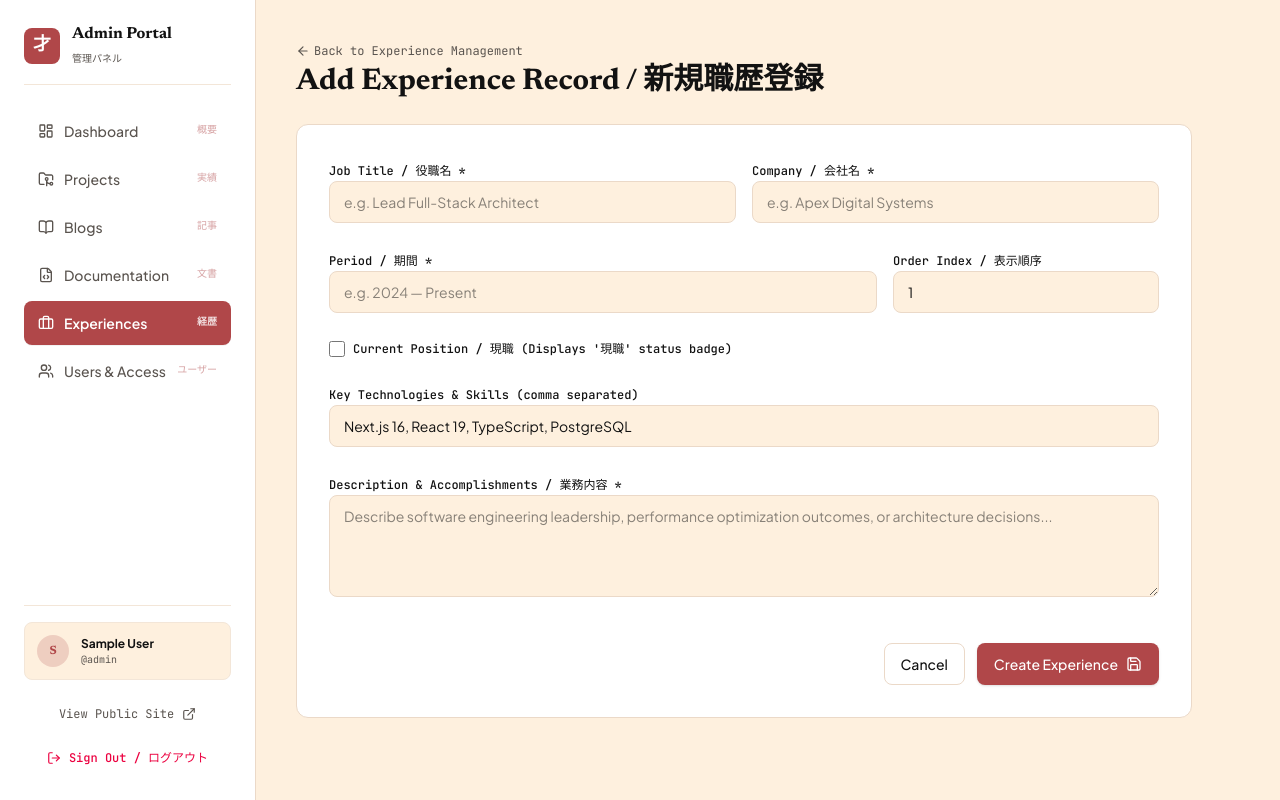
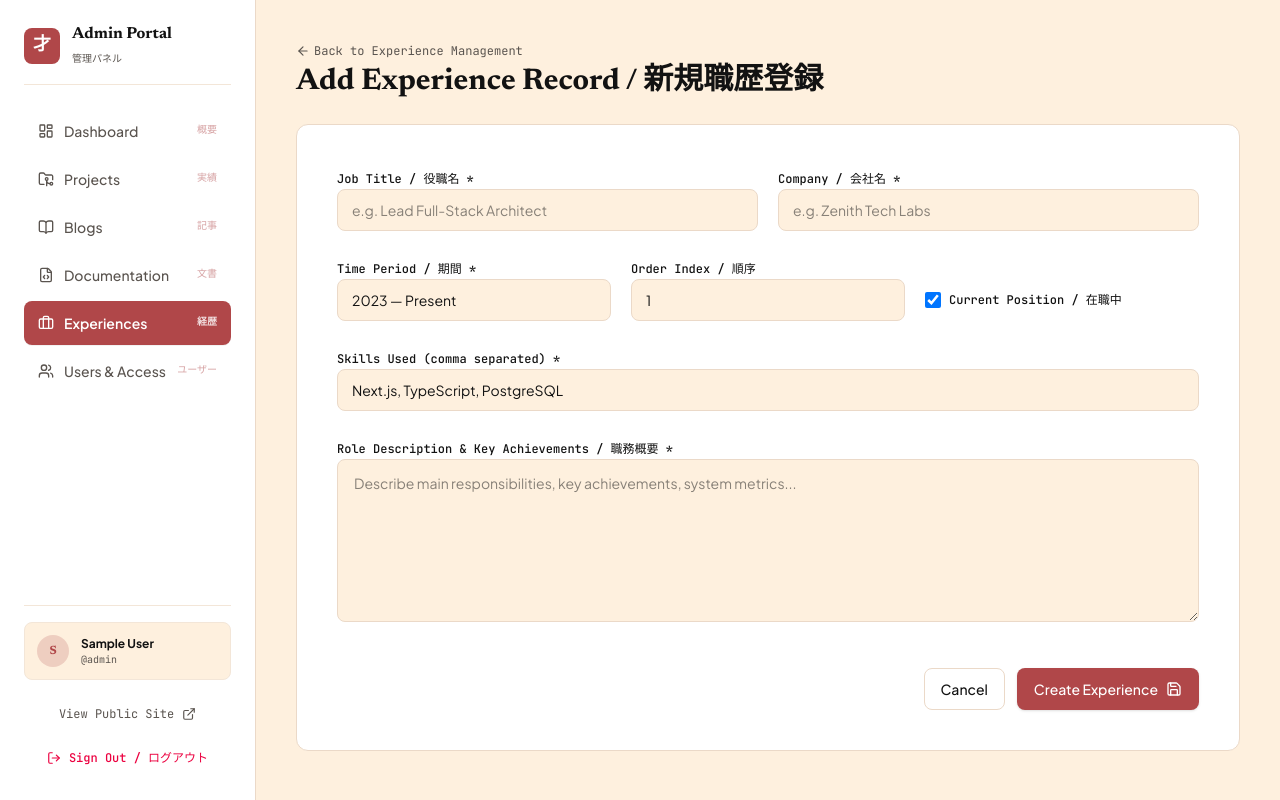
Before and after one commit to astrocoding/zaenalalfian-portofolio-template, a Next.js app: page /admin/experiences/new in a window 1280 px wide. Built offline with nearby package versions, Linux system fonts and the light colour scheme; no server answers; sample sign-in values are in the browser's storage.

Commit message:
refactor(admin form): fixed form input layout width

```diff
--- a/components/admin/BlogForm.tsx
+++ b/components/admin/BlogForm.tsx
@@ -68,15 +68,15 @@ export const BlogForm: React.FC<BlogFormProps> = ({ initialData, isEdit = false
   };
 
   return (
-    <form onSubmit={handleSubmit} className="space-y-6 max-w-4xl bg-surface border border-border-warm rounded-xl p-6 sm:p-8 shadow-card">
+    <form onSubmit={handleSubmit} className="space-y-6 w-full bg-surface border border-border-warm rounded-xl p-6 sm:p-8 md:p-10 shadow-card">
       {error && (
-        <div className="p-3.5 rounded bg-rose-50 border border-rose-200 text-rose-700 text-xs flex items-center space-x-2">
-          <AlertCircle className="w-4 h-4" />
+        <div className="p-4 rounded-lg bg-rose-50 border border-rose-200 text-rose-700 text-xs flex items-center space-x-2">
+          <AlertCircle className="w-4 h-4 shrink-0" />
           <span>{error}</span>
         </div>
       )}
 
-      <div className="grid grid-cols-1 sm:grid-cols-2 gap-4">
+      <div className="grid grid-cols-1 md:grid-cols-2 gap-5">
         <div className="space-y-1.5">
           <label className="text-xs font-mono font-medium text-ink">Title / タイトル *</label>
           <input
@@ -102,7 +102,7 @@ export const BlogForm: React.FC<BlogFormProps> = ({ initialData, isEdit = false
         </div>
       </div>
 
-      <div className="grid grid-cols-1 sm:grid-cols-2 gap-4">
+      <div className="grid grid-cols-1 md:grid-cols-2 gap-5">
         <div className="space-y-1.5">
           <label className="text-xs font-mono font-medium text-ink">Category / カテゴリ *</label>
           <input
@@ -131,7 +131,7 @@ export const BlogForm: React.FC<BlogFormProps> = ({ initialData, isEdit = false
         <label className="text-xs font-mono font-medium text-ink">Description / 概要 *</label>
         <textarea
           required
-          rows={2}
+          rows={3}
           value={formData.description}
           onChange={(e) => setFormData({ ...formData, description: e.target.value })}
           placeholder="Short summary for search results & cards..."
@@ -143,11 +143,11 @@ export const BlogForm: React.FC<BlogFormProps> = ({ initialData, isEdit = false
         <label className="text-xs font-mono font-medium text-ink">Markdown / MDX Content / 本文 *</label>
         <textarea
           required
-          rows={12}
+          rows={16}
           value={formData.content}
           onChange={(e) => setFormData({ ...formData, content: e.target.value })}
           placeholder="Write article content in Markdown format..."
-          className="w-full px-3.5 py-2.5 rounded-md border border-border-warm bg-paper text-ink font-mono text-xs focus:outline-none focus:ring-2 focus:ring-primary/50 resize-y"
+          className="w-full px-4 py-3 rounded-md border border-border-warm bg-paper text-ink font-mono text-xs leading-relaxed focus:outline-none focus:ring-2 focus:ring-primary/50 resize-y"
         />
       </div>
 
--- a/components/admin/DocForm.tsx
+++ b/components/admin/DocForm.tsx
@@ -31,8 +31,8 @@ export const DocForm: React.FC<DocFormProps> = ({ initialData, isEdit = false })
     slug: initialData?.slug || "",
     category: initialData?.category || "architecture",
     description: initialData?.description || "",
-    content: initialData?.content || "# Guide Title\n\n## Section Overview\n\nDocumentation content goes here...",
-    order: initialData?.order ?? 1,
+    content: initialData?.content || "# Documentation Guide Title\n\nWrite guide content here...",
+    order: initialData?.order || 1,
   });
 
   const handleSubmit = async (e: React.FormEvent) => {
@@ -42,7 +42,7 @@ export const DocForm: React.FC<DocFormProps> = ({ initialData, isEdit = false })
 
     const payload = {
       ...formData,
-      order: Number(formData.order) || 99,
+      order: Number(formData.order) || 1,
     };
 
     let res;
@@ -62,16 +62,16 @@ export const DocForm: React.FC<DocFormProps> = ({ initialData, isEdit = false })
   };
 
   return (
-    <form onSubmit={handleSubmit} className="space-y-6 max-w-4xl bg-surface border border-border-warm rounded-xl p-6 sm:p-8 shadow-card">
+    <form onSubmit={handleSubmit} className="space-y-6 w-full bg-surface border border-border-warm rounded-xl p-6 sm:p-8 md:p-10 shadow-card">
       {error && (
-        <div className="p-3.5 rounded bg-rose-50 border border-rose-200 text-rose-700 text-xs flex items-center space-x-2">
-          <AlertCircle className="w-4 h-4" />
+        <div className="p-4 rounded-lg bg-rose-50 border border-rose-200 text-rose-700 text-xs flex items-center space-x-2">
+          <AlertCircle className="w-4 h-4 shrink-0" />
           <span>{error}</span>
         </div>
       )}
 
-      <div className="grid grid-cols-1 sm:grid-cols-3 gap-4">
-        <div className="space-y-1.5 sm:col-span-2">
+      <div className="grid grid-cols-1 md:grid-cols-3 gap-5">
+        <div className="space-y-1.5 md:col-span-2">
           <label className="text-xs font-mono font-medium text-ink">Guide Title / タイトル *</label>
           <input
             type="text"
@@ -95,7 +95,7 @@ export const DocForm: React.FC<DocFormProps> = ({ initialData, isEdit = false })
         </div>
       </div>
 
-      <div className="grid grid-cols-1 sm:grid-cols-2 gap-4">
+      <div className="grid grid-cols-1 md:grid-cols-2 gap-5">
         <div className="space-y-1.5">
           <label className="text-xs font-mono font-medium text-ink">Slug / スラッグ *</label>
           <input
@@ -115,7 +115,7 @@ export const DocForm: React.FC<DocFormProps> = ({ initialData, isEdit = false })
             required
             value={formData.category}
             onChange={(e) => setFormData({ ...formData, category: e.target.value })}
-            placeholder="e.g. architecture, design-system"
+            placeholder="architecture, design-system, or backend"
             className="w-full px-3.5 py-2.5 rounded-md border border-border-warm bg-paper text-ink text-sm focus:outline-none focus:ring-2 focus:ring-primary/50"
           />
         </div>
@@ -125,23 +125,23 @@ export const DocForm: React.FC<DocFormProps> = ({ initialData, isEdit = false })
         <label className="text-xs font-mono font-medium text-ink">Description / 概要 *</label>
         <textarea
           required
-          rows={2}
+          rows={3}
           value={formData.description}
           onChange={(e) => setFormData({ ...formData, description: e.target.value })}
-          placeholder="Summary of documentation contents..."
+          placeholder="Brief description of the documentation guide..."
           className="w-full px-3.5 py-2.5 rounded-md border border-border-warm bg-paper text-ink text-sm focus:outline-none focus:ring-2 focus:ring-primary/50 resize-none"
         />
       </div>
 
       <div className="space-y-1.5">
-        <label className="text-xs font-mono font-medium text-ink">Documentation Content (Markdown) *</label>
+        <label className="text-xs font-mono font-medium text-ink">Markdown / MDX Content / 本文 *</label>
         <textarea
           required
-          rows={12}
+          rows={16}
           value={formData.content}
           onChange={(e) => setFormData({ ...formData, content: e.target.value })}
-          placeholder="Write documentation in Markdown syntax..."
-          className="w-full px-3.5 py-2.5 rounded-md border border-border-warm bg-paper text-ink font-mono text-xs focus:outline-none focus:ring-2 focus:ring-primary/50 resize-y"
+          placeholder="Write technical guide in Markdown format..."
+          className="w-full px-4 py-3 rounded-md border border-border-warm bg-paper text-ink font-mono text-xs leading-relaxed focus:outline-none focus:ring-2 focus:ring-primary/50 resize-y"
         />
       </div>
 
@@ -162,7 +162,7 @@ export const DocForm: React.FC<DocFormProps> = ({ initialData, isEdit = false })
           disabled={loading}
           icon={<Save className="w-4 h-4" />}
         >
-          {loading ? "Saving..." : isEdit ? "Update Documentation" : "Create Documentation"}
+          {loading ? "Saving..." : isEdit ? "Update Guide" : "Create Guide"}
         </Button>
       </div>
     </form>
--- a/components/admin/ExperienceForm.tsx
+++ b/components/admin/ExperienceForm.tsx
@@ -30,11 +30,11 @@ export const ExperienceForm: React.FC<ExperienceFormProps> = ({ initialData, isE
   const [formData, setFormData] = React.useState({
     role: initialData?.role || "",
     company: initialData?.company || "",
-    period: initialData?.period || "",
-    isCurrent: initialData?.isCurrent ?? false,
+    period: initialData?.period || "2023 — Present",
+    isCurrent: initialData?.isCurrent ?? true,
     description: initialData?.description || "",
-    skills: initialData?.skills ? initialData.skills.join(", ") : "Next.js 16, React 19, TypeScript, PostgreSQL",
-    order: initialData?.order ?? 1,
+    skills: initialData?.skills ? initialData.skills.join(", ") : "Next.js, TypeScript, PostgreSQL",
+    order: initialData?.order || 1,
   });
 
   const handleSubmit = async (e: React.FormEvent) => {
@@ -70,15 +70,15 @@ export const ExperienceForm: React.FC<ExperienceFormProps> = ({ initialData, isE
   };
 
   return (
-    <form onSubmit={handleSubmit} className="space-y-6 max-w-4xl bg-surface border border-border-warm rounded-xl p-6 sm:p-8 shadow-card">
+    <form onSubmit={handleSubmit} className="space-y-6 w-full bg-surface border border-border-warm rounded-xl p-6 sm:p-8 md:p-10 shadow-card">
       {error && (
-        <div className="p-3.5 rounded bg-rose-50 border border-rose-200 text-rose-700 text-xs flex items-center space-x-2">
-          <AlertCircle className="w-4 h-4" />
+        <div className="p-4 rounded-lg bg-rose-50 border border-rose-200 text-rose-700 text-xs flex items-center space-x-2">
+          <AlertCircle className="w-4 h-4 shrink-0" />
           <span>{error}</span>
         </div>
       )}
 
-      <div className="grid grid-cols-1 sm:grid-cols-2 gap-4">
+      <div className="grid grid-cols-1 md:grid-cols-2 gap-5">
         <div className="space-y-1.5">
           <label className="text-xs font-mono font-medium text-ink">Job Title / 役職名 *</label>
           <input
@@ -98,27 +98,27 @@ export const ExperienceForm: React.FC<ExperienceFormProps> = ({ initialData, isE
             required
             value={formData.company}
             onChange={(e) => setFormData({ ...formData, company: e.target.value })}
-            placeholder="e.g. Apex Digital Systems"
+            placeholder="e.g. Zenith Tech Labs"
             className="w-full px-3.5 py-2.5 rounded-md border border-border-warm bg-paper text-ink text-sm focus:outline-none focus:ring-2 focus:ring-primary/50"
           />
         </div>
       </div>
 
-      <div className="grid grid-cols-1 sm:grid-cols-3 gap-4">
-        <div className="space-y-1.5 sm:col-span-2">
-          <label className="text-xs font-mono font-medium text-ink">Period / 期間 *</label>
+      <div className="grid grid-cols-1 md:grid-cols-3 gap-5">
+        <div className="space-y-1.5">
+          <label className="text-xs font-mono font-medium text-ink">Time Period / 期間 *</label>
           <input
             type="text"
             required
             value={formData.period}
             onChange={(e) => setFormData({ ...formData, period: e.target.value })}
-            placeholder="e.g. 2024 — Present"
+            placeholder="2023 — Present"
             className="w-full px-3.5 py-2.5 rounded-md border border-border-warm bg-paper text-ink text-sm focus:outline-none focus:ring-2 focus:ring-primary/50"
           />
         </div>
 
         <div className="space-y-1.5">
-          <label className="text-xs font-mono font-medium text-ink">Order Index / 表示順序</label>
+          <label className="text-xs font-mono font-medium text-ink">Order Index / 順序</label>
           <input
             type="number"
             value={formData.order}
@@ -127,9 +127,8 @@ export const ExperienceForm: React.FC<ExperienceFormProps> = ({ initialData, isE
             className="w-full px-3.5 py-2.5 rounded-md border border-border-warm bg-paper text-ink text-sm focus:outline-none focus:ring-2 focus:ring-primary/50"
           />
         </div>
-      </div>
 
-      <div className="flex items-center space-x-2 pt-1">
+        <div className="flex items-center pt-6 space-x-2">
           <input
             type="checkbox"
             id="isCurrent"
@@ -137,31 +136,33 @@ export const ExperienceForm: React.FC<ExperienceFormProps> = ({ initialData, isE
             onChange={(e) => setFormData({ ...formData, isCurrent: e.target.checked })}
             className="w-4 h-4 rounded border-border-warm text-primary focus:ring-primary/50"
           />
-        <label htmlFor="isCurrent" className="text-xs font-mono text-ink font-medium cursor-pointer">
-          Current Position / 現職 (Displays &apos;現職&apos; status badge)
+          <label htmlFor="isCurrent" className="text-xs font-mono font-medium text-ink cursor-pointer">
+            Current Position / 在職中
           </label>
+        </div>
       </div>
 
       <div className="space-y-1.5">
-        <label className="text-xs font-mono font-medium text-ink">Key Technologies &amp; Skills (comma separated)</label>
+        <label className="text-xs font-mono font-medium text-ink">Skills Used (comma separated) *</label>
         <input
           type="text"
+          required
           value={formData.skills}
           onChange={(e) => setFormData({ ...formData, skills: e.target.value })}
-          placeholder="Next.js 16, React 19, TypeScript, PostgreSQL, Prisma 7, TailwindCSS"
+          placeholder="Next.js, React, TypeScript, PostgreSQL, Docker"
           className="w-full px-3.5 py-2.5 rounded-md border border-border-warm bg-paper text-ink text-sm focus:outline-none focus:ring-2 focus:ring-primary/50"
         />
       </div>
 
       <div className="space-y-1.5">
-        <label className="text-xs font-mono font-medium text-ink">Description &amp; Accomplishments / 業務内容 *</label>
+        <label className="text-xs font-mono font-medium text-ink">Role Description & Key Achievements / 職務概要 *</label>
         <textarea
           required
-          rows={4}
+          rows={6}
           value={formData.description}
           onChange={(e) => setFormData({ ...formData, description: e.target.value })}
-          placeholder="Describe software engineering leadership, performance optimization outcomes, or architecture decisions..."
-          className="w-full px-3.5 py-2.5 rounded-md border border-border-warm bg-paper text-ink text-sm focus:outline-none focus:ring-2 focus:ring-primary/50 resize-y"
+          placeholder="Describe main responsibilities, key achievements, system metrics..."
+          className="w-full px-4 py-3 rounded-md border border-border-warm bg-paper text-ink text-sm leading-relaxed focus:outline-none focus:ring-2 focus:ring-primary/50 resize-y"
         />
       </div>
 
--- a/components/admin/ProjectForm.tsx
+++ b/components/admin/ProjectForm.tsx
@@ -84,15 +84,15 @@ export const ProjectForm: React.FC<ProjectFormProps> = ({ initialData, isEdit =
   };
 
   return (
-    <form onSubmit={handleSubmit} className="space-y-6 max-w-4xl bg-surface border border-border-warm rounded-xl p-6 sm:p-8 shadow-card">
+    <form onSubmit={handleSubmit} className="space-y-6 w-full bg-surface border border-border-warm rounded-xl p-6 sm:p-8 md:p-10 shadow-card">
       {error && (
-        <div className="p-3.5 rounded bg-rose-50 border border-rose-200 text-rose-700 text-xs flex items-center space-x-2">
-          <AlertCircle className="w-4 h-4" />
+        <div className="p-4 rounded-lg bg-rose-50 border border-rose-200 text-rose-700 text-xs flex items-center space-x-2">
+          <AlertCircle className="w-4 h-4 shrink-0" />
           <span>{error}</span>
         </div>
       )}
 
-      <div className="grid grid-cols-1 sm:grid-cols-2 gap-4">
+      <div className="grid grid-cols-1 md:grid-cols-2 gap-5">
         <div className="space-y-1.5">
           <label className="text-xs font-mono font-medium text-ink">Title / タイトル *</label>
           <input
@@ -118,7 +118,7 @@ export const ProjectForm: React.FC<ProjectFormProps> = ({ initialData, isEdit =
         </div>
       </div>
 
-      <div className="grid grid-cols-1 sm:grid-cols-2 gap-4">
+      <div className="grid grid-cols-1 md:grid-cols-2 gap-5">
         <div className="space-y-1.5">
           <label className="text-xs font-mono font-medium text-ink">Category / カテゴリ *</label>
           <input
@@ -156,7 +156,7 @@ export const ProjectForm: React.FC<ProjectFormProps> = ({ initialData, isEdit =
         />
       </div>
 
-      {/* Main Project Card Thumbnail Uploader (1 Image WebP) */}
+      {/* Main Project Card Thumbnail Uploader */}
       <div className="pt-2 pb-2 border-t border-border-subtle">
         <ImageUploader
           label="Main Project Card Thumbnail (Public Home Page)"
@@ -172,7 +172,7 @@ export const ProjectForm: React.FC<ProjectFormProps> = ({ initialData, isEdit =
         />
       </div>
 
-      {/* Drag & Drop Multi-Image Showcase Uploader (Max 3 Images WebP) */}
+      {/* Drag & Drop Multi-Image Showcase Uploader */}
       <div className="pt-2 pb-2 border-y border-border-subtle">
         <ImageUploader
           label="Showcase Carousel Images (Max 3)"
@@ -187,67 +187,67 @@ export const ProjectForm: React.FC<ProjectFormProps> = ({ initialData, isEdit =
       <div className="space-y-4 pt-2">
         <h4 className="font-serif font-bold text-sm text-ink uppercase">Case Study Details / ケーススタディ詳細</h4>
 
-        <div className="grid grid-cols-1 sm:grid-cols-2 gap-4">
+        <div className="grid grid-cols-1 md:grid-cols-2 gap-5">
           <div className="space-y-1.5">
             <label className="text-xs font-mono font-medium text-ink">Problem Statement / 課題</label>
             <textarea
-              rows={3}
+              rows={4}
               value={formData.problem}
               onChange={(e) => setFormData({ ...formData, problem: e.target.value })}
               placeholder="What technical problem did this project solve?"
-              className="w-full px-3.5 py-2 rounded-md border border-border-warm bg-paper text-ink text-xs focus:outline-none focus:ring-2 focus:ring-primary/50 resize-none"
+              className="w-full px-3.5 py-2.5 rounded-md border border-border-warm bg-paper text-ink text-xs focus:outline-none focus:ring-2 focus:ring-primary/50 resize-y"
             />
           </div>
 
           <div className="space-y-1.5">
             <label className="text-xs font-mono font-medium text-ink">Solution Architecture / 解決策</label>
             <textarea
-              rows={3}
+              rows={4}
               value={formData.solution}
               onChange={(e) => setFormData({ ...formData, solution: e.target.value })}
               placeholder="What software architecture was implemented?"
-              className="w-full px-3.5 py-2 rounded-md border border-border-warm bg-paper text-ink text-xs focus:outline-none focus:ring-2 focus:ring-primary/50 resize-none"
+              className="w-full px-3.5 py-2.5 rounded-md border border-border-warm bg-paper text-ink text-xs focus:outline-none focus:ring-2 focus:ring-primary/50 resize-y"
             />
           </div>
         </div>
 
-        <div className="grid grid-cols-1 sm:grid-cols-3 gap-4">
+        <div className="grid grid-cols-1 md:grid-cols-3 gap-5">
           <div className="space-y-1.5">
             <label className="text-xs font-mono font-medium text-ink">System Architecture</label>
             <textarea
-              rows={2}
+              rows={3}
               value={formData.architecture}
               onChange={(e) => setFormData({ ...formData, architecture: e.target.value })}
               placeholder="System details..."
-              className="w-full px-3.5 py-2 rounded-md border border-border-warm bg-paper text-ink text-xs focus:outline-none focus:ring-2 focus:ring-primary/50 resize-none"
+              className="w-full px-3.5 py-2.5 rounded-md border border-border-warm bg-paper text-ink text-xs focus:outline-none focus:ring-2 focus:ring-primary/50 resize-y"
             />
           </div>
 
           <div className="space-y-1.5">
             <label className="text-xs font-mono font-medium text-ink">Key Challenge</label>
             <textarea
-              rows={2}
+              rows={3}
               value={formData.challenge}
               onChange={(e) => setFormData({ ...formData, challenge: e.target.value })}
               placeholder="Main obstacle faced..."
-              className="w-full px-3.5 py-2 rounded-md border border-border-warm bg-paper text-ink text-xs focus:outline-none focus:ring-2 focus:ring-primary/50 resize-none"
+              className="w-full px-3.5 py-2.5 rounded-md border border-border-warm bg-paper text-ink text-xs focus:outline-none focus:ring-2 focus:ring-primary/50 resize-y"
             />
           </div>
 
           <div className="space-y-1.5">
             <label className="text-xs font-mono font-medium text-ink">Result / Outcome</label>
             <textarea
-              rows={2}
+              rows={3}
               value={formData.result}
               onChange={(e) => setFormData({ ...formData, result: e.target.value })}
               placeholder="Metrics & speedups achieved..."
-              className="w-full px-3.5 py-2 rounded-md border border-border-warm bg-paper text-ink text-xs focus:outline-none focus:ring-2 focus:ring-primary/50 resize-none"
+              className="w-full px-3.5 py-2.5 rounded-md border border-border-warm bg-paper text-ink text-xs focus:outline-none focus:ring-2 focus:ring-primary/50 resize-y"
             />
           </div>
         </div>
       </div>
 
-      <div className="grid grid-cols-1 sm:grid-cols-2 gap-4 pt-2">
+      <div className="grid grid-cols-1 md:grid-cols-2 gap-5 pt-2">
         <div className="space-y-1.5">
           <label className="text-xs font-mono font-medium text-ink">Repository URL</label>
           <input
--- a/components/admin/UserForm.tsx
+++ b/components/admin/UserForm.tsx
@@ -59,10 +59,10 @@ export const UserForm: React.FC<UserFormProps> = ({ initialData, isEdit = false
   };
 
   return (
-    <form onSubmit={handleSubmit} className="space-y-6 max-w-2xl bg-surface border border-border-warm rounded-xl p-6 sm:p-8 shadow-card">
+    <form onSubmit={handleSubmit} className="space-y-6 w-full bg-surface border border-border-warm rounded-xl p-6 sm:p-8 md:p-10 shadow-card">
       {error && (
-        <div className="p-3.5 rounded bg-rose-50 border border-rose-200 text-rose-700 text-xs flex items-center space-x-2">
-          <AlertCircle className="w-4 h-4" />
+        <div className="p-4 rounded-lg bg-rose-50 border border-rose-200 text-rose-700 text-xs flex items-center space-x-2">
+          <AlertCircle className="w-4 h-4 shrink-0" />
           <span>{error}</span>
         </div>
       )}
@@ -79,7 +79,7 @@ export const UserForm: React.FC<UserFormProps> = ({ initialData, isEdit = false
         />
       </div>
 
-      <div className="grid grid-cols-1 sm:grid-cols-2 gap-4">
+      <div className="grid grid-cols-1 md:grid-cols-2 gap-5">
         <div className="space-y-1.5">
           <label className="text-xs font-mono font-medium text-ink">Username / ユーザー名 *</label>
           <input
@@ -105,7 +105,7 @@ export const UserForm: React.FC<UserFormProps> = ({ initialData, isEdit = false
         </div>
       </div>
 
-      <div className="grid grid-cols-1 sm:grid-cols-2 gap-4">
+      <div className="grid grid-cols-1 md:grid-cols-2 gap-5">
         <div className="space-y-1.5">
           <label className="text-xs font-mono font-medium text-ink">
             {isEdit ? "New Password (leave blank to keep current)" : "Password / パスワード *"}
```
Lines whose indentation alone changed are shown as unchanged.
